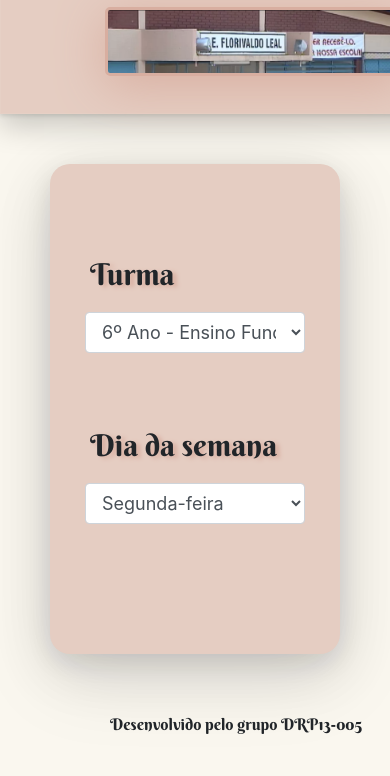
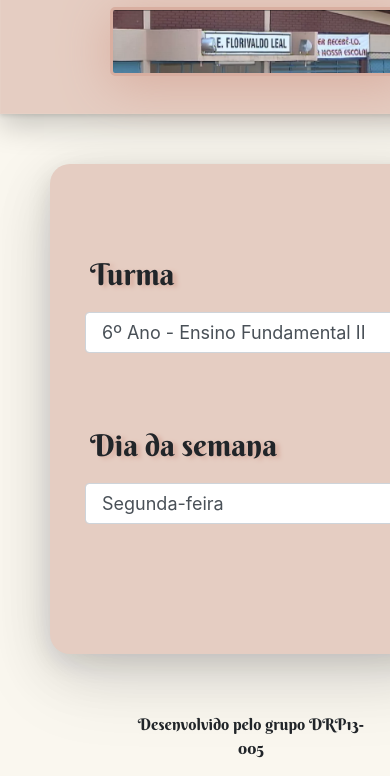
Before and after one commit to barbssx/projeto-integrador-I-univesp-agenda-escolar, a website: page index.html in a window 390 px wide. Shown: the part 215-991 px from the top of the page. Before the commit the page ends 967 px from the top, so only its background shows below. Drawn offline with nearby package versions, Linux system fonts and the light colour scheme; no server answers; a web font is replaced by a local one.

Commit message:
main dpm 760px

```diff
--- a/public/css/style.css
+++ b/public/css/style.css
@@ -114,12 +114,12 @@ footer {
 
 
           h1, h2, #img-escola {
-            margin-left: 40px;
+            margin-left: 50px;
           }
 
           main{
-
-            width: fit-content;
+            margin-left: 50px;
+            width: 100%;
             offset-distance:unset;
 
           }
@@ -130,6 +130,6 @@ footer {
           }
 
           footer {
-            margin-left: 90px;
+            margin-left: 120px;
           }
   }
```
